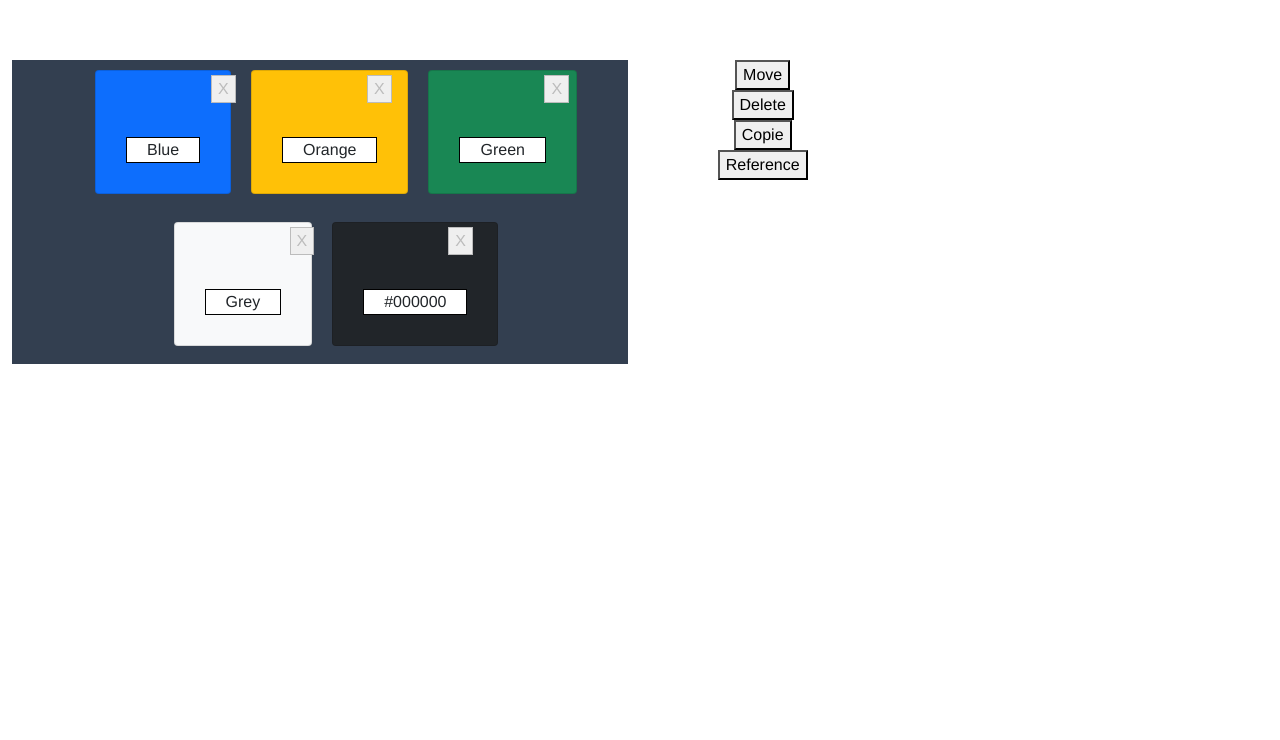
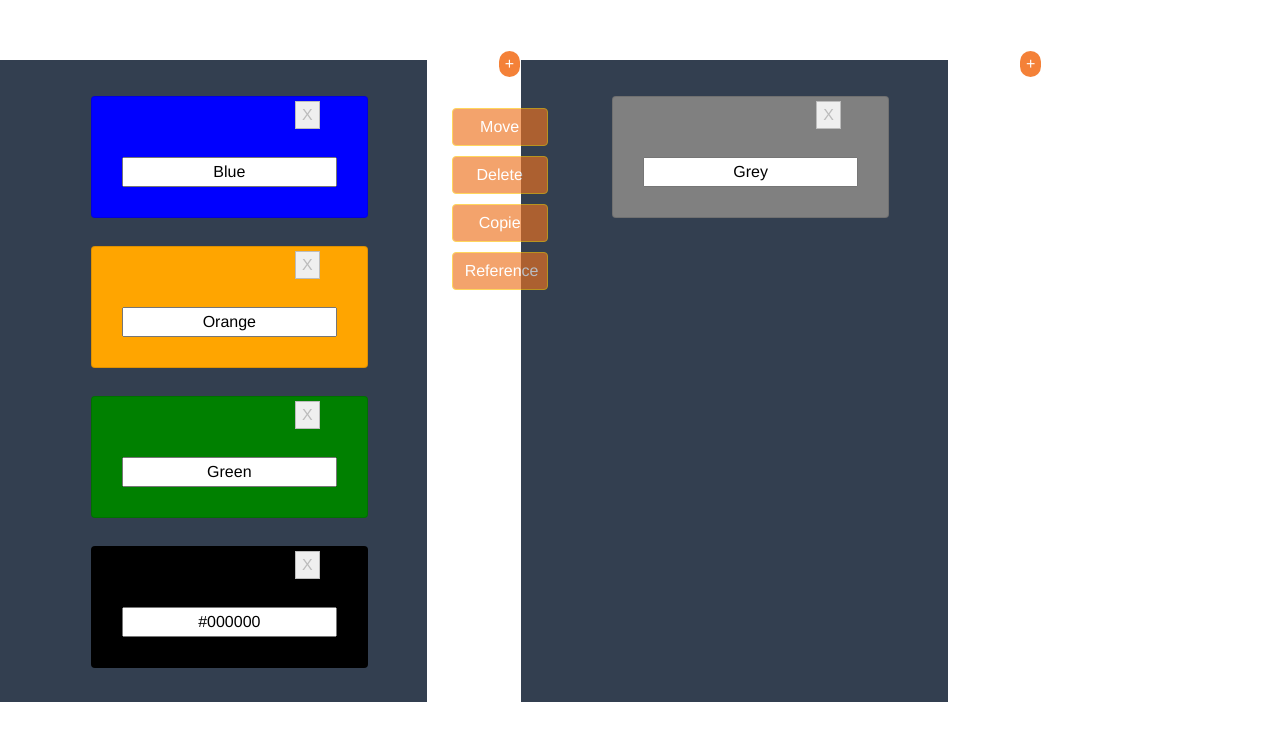
Before and after one commit to dofla077/heyteam, a Vue app in the folder two/app/: page / in a window 1280 px wide. Shown: the top 740 px of the page. Built offline with nearby package versions, Linux system fonts and the light colour scheme.

Commit message:
:wrench: add, copie, delete, move actions

```diff
--- a/two/app/package.json
+++ b/two/app/package.json
@@ -33,7 +33,9 @@
     "parserOptions": {
       "parser": "@babel/eslint-parser"
     },
-    "rules": {}
+    "rules": {
+      "vue/multi-word-component-names": 0
+    }
   },
   "browserslist": [
     "> 1%",
--- a/two/app/src/App.vue
+++ b/two/app/src/App.vue
@@ -1,76 +1,142 @@
 <template>
   <div id="app">
     <div class="row">
-      <div class="col-6">
-        <ul class="default">
-          <li class="d-item" v-for="item in defaultItems" :key="item" @blur="getfocus(item)">
 
-            <div class="card text-dark mb-2" :class="getColor(item)" style="max-width: 18rem;">
-              <button type="button" class="close" @click="removeItem(item)" aria-label="Close">X</button>
-
-              <div class="card-body">
-                <p class="card-text">{{ item }}</p>
-              </div>
-            </div>
-
+      <div class="col-4 item-group">
+        <button class="add-btn" type="button" @click="addItem('default')">+</button>
+        <ul class="item">
+          <li class="d-item" v-for="item in defaultItems" :key="item.color">
+            <Item :color="item.name" :item="item" type="default"
+                  @focusField="focusField"
+                  @removeItem="removeItem"/>
           </li>
         </ul>
       </div>
 
-      <div class="col-2">
-        <ul>
-          <li v-for="action in btnActions" :key="action">
-            <button class="actions">{{ action }}</button>
+      <Actions :item="selected" @toMove="toMove" @toCopie="toCopie" @toDelete="toDelete" :is-disabled="isDisabled"/>
+
+      <div class="col-4 item-group">
+        <button class="add-btn" type="button" @click="addItem('right')">+</button>
+        <ul class="item">
+          <li class="d-item" v-for="item in rightItems" :key="item.color">
+            <Item :color="item.name" @focusField="focusField" :item="item" type="right"
+                  @removeItem="removeItem"/>
           </li>
         </ul>
       </div>
 
     </div>
+
   </div>
 </template>
 
 <script>
+
+import Actions from "@/components/Actions";
+import Item from "@/components/Item";
 
 export default {
   name: 'App',
   data() {
     return {
       defaultItems: [
-        'Blue',
-        'Orange',
-        'Green',
-        'Grey',
-        '#000000',
+        {name: 'Blue', color: 'blue'},
+        {name: 'Orange', color: 'orange'},
+        {name: 'Green', color: 'green'},
+        {name: '#000000', color: '#000000'},
       ],
-      btnActions: [
-        'Move',
-        'Delete',
-        'Copie',
-        'Reference',
-      ]
+      rightItems: [
+        {name: 'Grey', color: 'grey'},
+      ],
+      selected: {},
+      copied: [],
+      focusPosition: '',
+      isDisabled: true
     }
   },
-  components: {},
+  components: {Item, Actions},
   methods: {
-    getColor(color) {
-      let booColor = {
-        Blue: 'bg-primary',
-        Orange: 'bg-warning',
-        Green: 'bg-success',
-        Grey: 'bg-light',
+    /**
+     *
+     */
+    toMove() {
+      if (this.rightItems.length < 6 && this.focusPosition === 'default') {
+        this.rightItems.push(this.selected)
+        this.defaultItems.splice(this.defaultItems.indexOf(this.selected), 1)
+      } else if (this.defaultItems.length < 6 && this.focusPosition === 'right') {
+        this.defaultItems.push(this.selected)
+        this.rightItems.splice(this.rightItems.indexOf(this.selected), 1)
+      } else {
+        alert('Maximum of 6 items')
       }
+      this.clearFocus()
+    },
+    /**
+     *
+     */
+    clearFocus() {
+      this.selected = null
+      this.focusPosition = null
+      this.isDisabled = true
+    },
+    /**
+     *
+     */
+    toCopie() {
+     // let copiedUser = Object.assign({}, this.selected);
 
-      return booColor[color] ? booColor[color] : 'bg-dark'
+      if (this.rightItems.length < 6 && this.focusPosition === 'default') {
+        this.rightItems.push(this.selected)
+      } else if (this.defaultItems.length < 6 && this.focusPosition === 'right') {
+        this.defaultItems.push(this.selected)
+      } else {
+        alert('Maximum of 6 items')
+      }
+      this.clearFocus()
     },
+    /**
+     *
+     */
+    toDelete() {
+      this.focusPosition === 'default'
+          ? this.defaultItems.splice(this.defaultItems.indexOf(this.selected), 1)
+          : this.rightItems.splice(this.rightItems.indexOf(this.selected), 1)
+      this.clearFocus()
+    },
+    /**
+     *
+     * @param elt
+     * @param type
+     */
+    focusField(elt, type) {
+      this.selected = elt;
+      this.focusPosition = type
+      this.isDisabled = false
+    },
+    /**
+     *
+     * @param type
+     */
+    addItem(type) {
+      let item = prompt('Add Item');
 
-    getfocus(elt) {
-      console.log(elt)
+      if (this.defaultItems.length < 6 && type === 'default') {
+          this.defaultItems.push({name: item, color: item});
+      } else if (this.rightItems.length < 6 && type === 'right') {
+          this.rightItems.push({name: item, color: item});
+      } else {
+        alert('Maximum of 6 items')
+      }
     },
-    removeItem(elt) {
-      console.log(this)
-      console.log(elt)
-      this.defaultItems.splice(this.defaultItems.indexOf(elt), 1);
-
+    /**
+     *
+     * @param type
+     * @param elt
+     */
+    removeItem(type, elt) {
+      type === 'default'
+          ? this.defaultItems.splice(this.defaultItems.indexOf(elt), 1)
+          : this.rightItems.splice(this.rightItems.indexOf(elt), 1);
     }
   }
 }
@@ -86,39 +152,31 @@ export default {
   margin-top: 60px;
 }
 
-.default {
+.add-btn {
+  position: relative;
+  left: 18.5em;
+  border-radius: 16px;
+  bottom: 9px;
+  background-color: #F48138;
+  color: white;
+  border: none;
+}
+
+.item-group {
   background-color: #333F50;
 }
+
 li {
   list-style: none;
 }
-.default > li {
+
+.item > li {
   display: inline-block;
   padding: 10px;
 }
 
-.card {
-  display: inline-block;
+.actions > li {
+  padding: 5px;
 }
 
-.card-body {
-  padding: 30px;
-}
-
-.card-text {
-  border: 1px solid black;
-  margin-top: 36px;
-  padding-left: 20px;
-  padding-right: 20px;
-  background-color: white;
-}
-
-.close {
-  left: 115px;
-  white-space: normal;
-  position: absolute;
-  top: 4px;
-  border: 1px solid #BCBCBC;
-  color: #BCBCBC;
-}
 </style>
--- /dev/null
+++ b/two/app/src/components/Actions.vue
@@ -0,0 +1,79 @@
+<template>
+  <div class="col-1" style="margin-top: 43px;padding-left: 0;margin-left: -12px;">
+    <ul class="actions">
+      <li v-for="action in btnActions" :key="action">
+        <button v-if="action === 'Move'" @click="toMove" class="actions btn btn-warning" :disabled="isDisabled">{{ action }}</button>
+        <button v-else-if="action === 'Copie'" @click="toCopie" class="actions btn btn-warning" :disabled="isDisabled">{{ action }}</button>
+        <button v-else-if="action === 'Delete'" @click="toDelete" class="actions btn btn-warning" :disabled="isDisabled">{{ action }}</button>
+        <button v-else class="actions btn btn-warning" :disabled="isDisabled">{{ action }}</button>
+      </li>
+    </ul>
+  </div>
+</template>
+<script>
+export default {
+  name: 'actions',
+  props: {
+    item: {
+    },
+    isDisabled: {
+      type: Boolean
+    }
+  },
+  data() {
+    return {
+      btnActions: [
+        'Move',
+        'Delete',
+        'Copie',
+        'Reference',
+      ]
+    }
+  },
+  methods: {
+    /**
+     *
+     */
+    toMove() {
+      this.$emit('toMove')
+    },
+    /**
+     *
+     */
+    toCopie() {
+      this.$emit('toCopie')
+    },
+    /**
+     *
+     */
+    toDelete() {
+      this.$emit('toDelete')
+    }
+  }
+}
+</script>
+<style>
+
+li {
+  list-style: none;
+}
+
+.item > li {
+  display: inline-block;
+  padding: 10px;
+}
+
+.actions {
+}
+
+.actions > li {
+  padding: 5px;
+}
+
+.actions > li > .btn-warning {
+  color: white !important;
+  width: 6em;
+  background-color: #ED731F;
+}
+
+</style>
--- /dev/null
+++ b/two/app/src/components/Item.vue
@@ -0,0 +1,84 @@
+<template>
+  <div class="card text-dark mb-2" :style="{'background-color': color }" @click="focusField(item, type)">
+    <button type="button" class="close" @click="removeItem(type, item)" aria-label="Close">X</button>
+    <div class="card-body">
+      <input style="text-align: center; margin-top: 30px" :name="item.name" type="text"
+             v-model="localItem.name"
+             @focus="focusField(item, type)" />
+
+    </div>
+  </div>
+</template>
+<script>
+export default {
+  name: 'item',
+  props: {
+    color: {
+      type: String
+    },
+    item: {
+      type: Object
+    },
+    type: {
+      type: String,
+      default: 'default'
+    }
+  },
+  data() {
+    return {
+      localItem: this.item
+    }
+  },
+  methods: {
+    /**
+     *
+     * @param type
+     * @param elt
+     */
+    removeItem(type, elt) {
+      this.$emit('removeItem', type, elt)
+    },
+    /**
+     *
+     * @param item
+     * @param type
+     */
+    focusField(item, type) {
+      this.$emit('focusField', item, type)
+    }
+  }
+}
+</script>
+<style>
+
+li {
+  list-style: none;
+}
+
+.item > li {
+  display: inline-block;
+  padding: 10px;
+}
+
+.actions > li {
+  padding: 5px;
+}
+
+.card {
+  display: inline-block;
+  max-width: 18rem;
+}
+
+.card-body {
+  padding: 30px;
+}
+
+.close {
+  left: 12.7em;
+  white-space: normal;
+  position: absolute;
+  top: 4px;
+  border: 1px solid #BCBCBC;
+  color: #BCBCBC;
+}
+</style>
```
